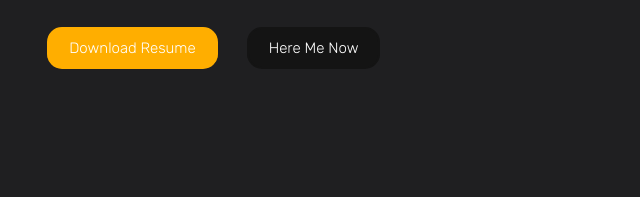
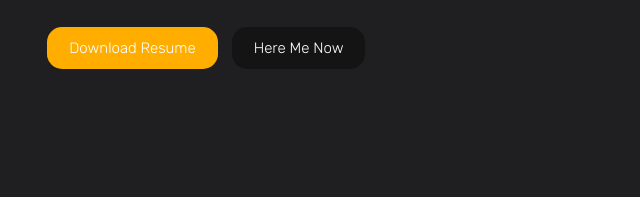
Before and after one commit to hallo-denny/iamdenny, a plain HTML site: page index.html in a window 1280 px wide. Shown: the part 451-648 px from the top of the page, 4-644 px from the left. Drawn offline with nearby package versions, Linux system fonts and the light colour scheme.

Commit message:
Update style.css

```diff
--- a/style.css
+++ b/style.css
@@ -135,7 +135,7 @@ section{
     background: #141414;
     border: 2px solid #141414;
     color: var(--text-color);
-    margin-left: 25px;
+    margin-left: 10px;
 }
 .two:hover{
     color: #141414;
```
